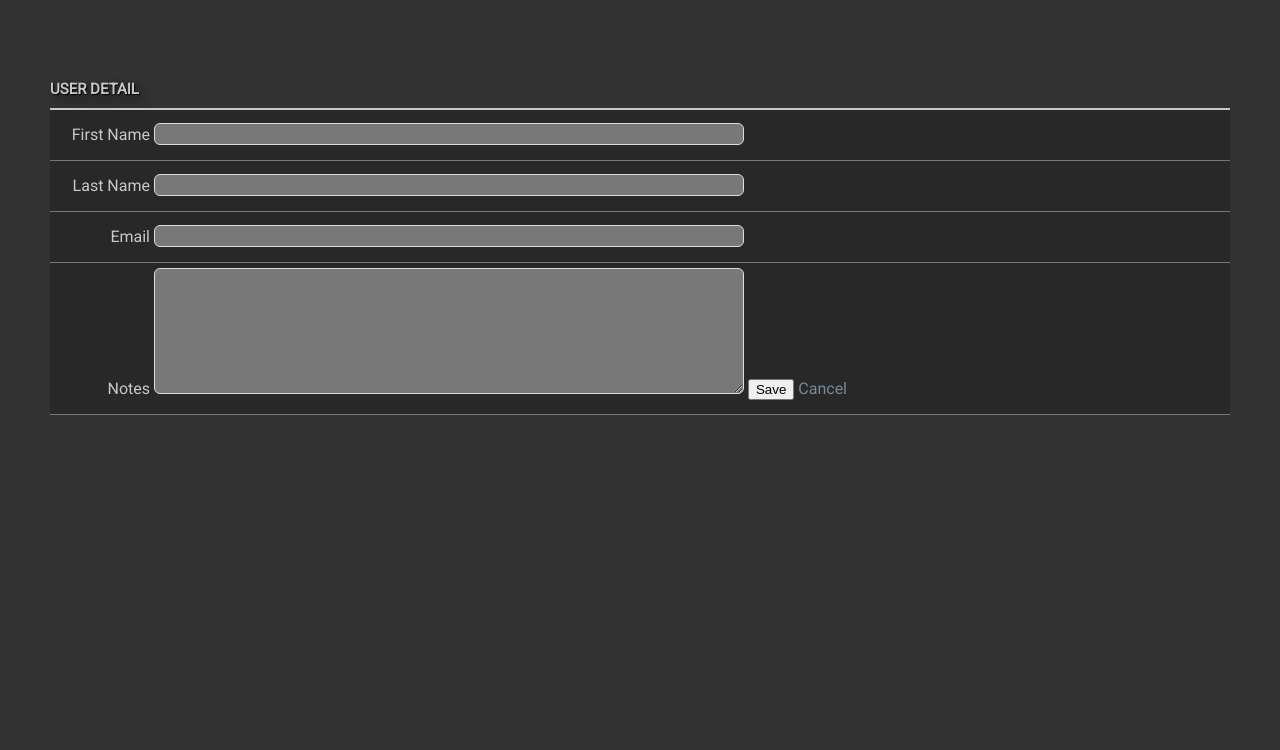
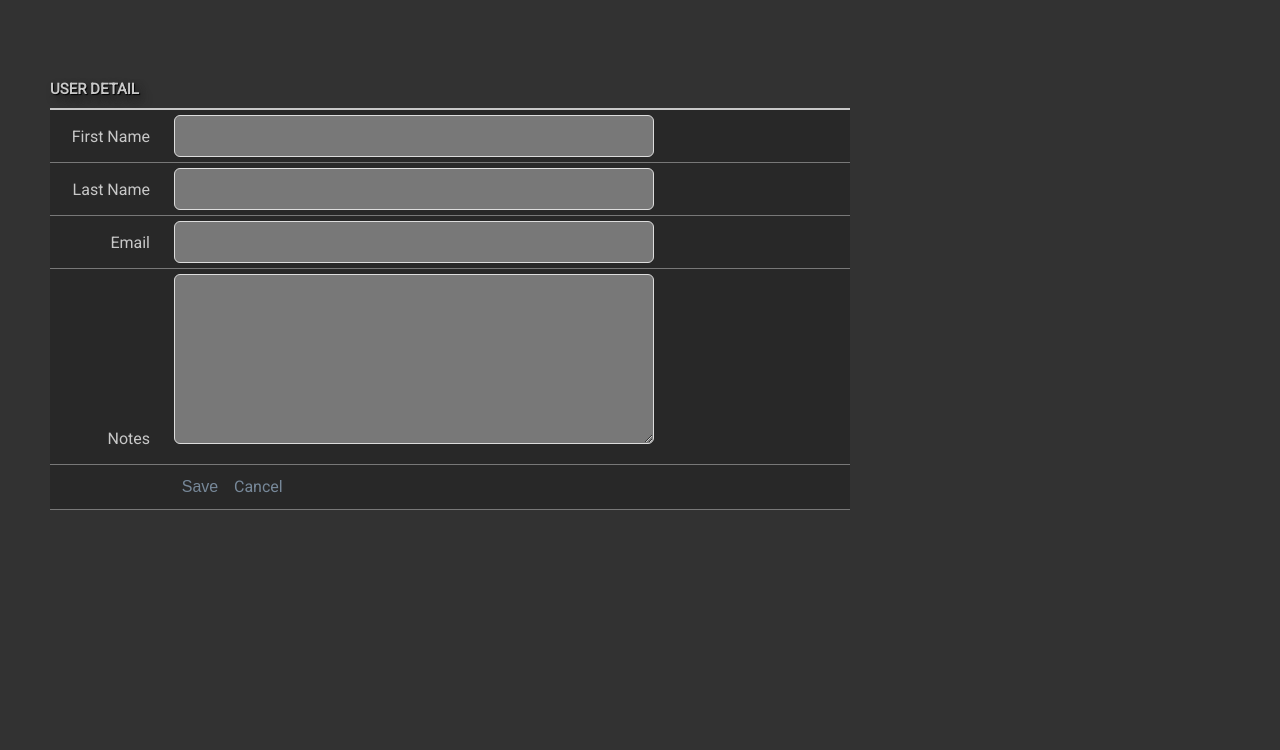
Before and after one commit to jonathanstallings/cf-django, a Django app: page /users//add/ in a window 1280 px wide. Shown: the part 50-800 px from the top of the page. Run offline with Django 3.2, Linux system fonts and the light colour scheme; some libraries are stand-ins or nearby versions.

Commit message:
Improve user detail layout

```diff
--- a/users/static/users/css/style.css
+++ b/users/static/users/css/style.css
@@ -242,6 +248,10 @@ li > .delete:hover {
 User Detail
 **************************/
 
+#user-detail {
+  max-width: 800px;
+}
+
 user-detail li > * {
   float: left;
   position: relative;
@@ -253,25 +263,39 @@ user-detail li > * {
   border: 1px solid #ddd;
   background: rgb(120, 120, 120);
   border-radius: 6px;
+  font-size: 18px;
+  padding: 0 10px;
   color: black;
-  width: 50%;
+  width: 60%;
 }
 
 #user-detail input[type="text"],
 #user-detail input[type="email"] {
   margin: 0;
-  font-size: 18px;
   line-height: 40px;
-  height: 22px;
-/*  padding: 10px;*/
 }
 
 #user-detail label {
   display: inline-block;
-  width: 100px;
+  width: 120px;
   font-style: 18px;
   line-height: 40px;
   text-align: right;
+  padding-right: 20px;
+}
+
+#save-button {
+  background: none;
+  border: 0px;
+  color: lightslategray;
+  font-size: 16px;
+  width: 60px;
+  cursor: pointer;
+  padding: 8px 6px;
+}
+
+#form-buttons {
+  margin: 0 0 0 120px;
 }
 
 /*************************
--- a/users/templates/users/detail.html
+++ b/users/templates/users/detail.html
@@ -20,8 +20,12 @@
         <li>
             <label for="notes">Notes</label>
             <textarea name="notes" id="notes" cols="40" rows="8">{{ user.notes }}</textarea>
-            <input type="submit" value="Save">
-            <a class="button" href="/">Cancel</a>
+        </li>
+        <li>
+            <div id="form-buttons">
+                <input type="submit" id="save-button" value="Save">
+                <a class="button" href="/">Cancel</a>
+            </div>
         </li>
     </ul>
     </form>
```
Also changed, not shown: other parts of users/static/users/css/style.css (+26 -20 lines).
